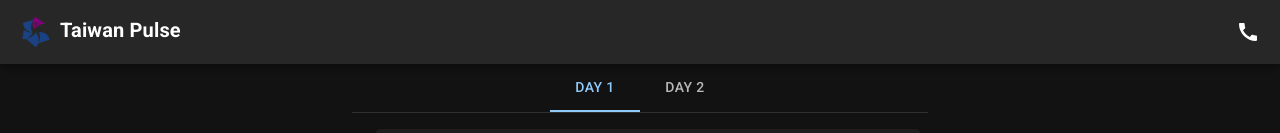
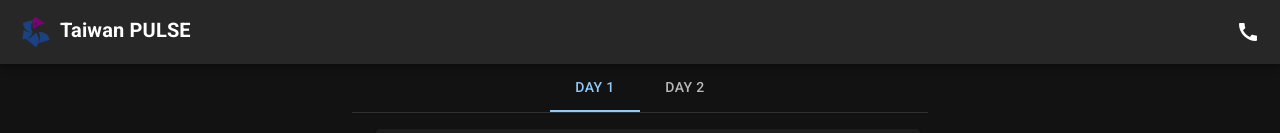
Before and after one commit to Asing1001/taiwan-pulse, a React (Create React App) app: page / in a window 1280 px wide. Shown: the top 133 px of the page. Built offline with nearby package versions, Linux system fonts and the light colour scheme.

Commit message:
rename title pulse to PULSE

```diff
--- a/public/index.html
+++ b/public/index.html
@@ -6,7 +6,7 @@
     <link rel="favicon" href="/favicon.ico" />
     <meta name="viewport" content="width=device-width, initial-scale=1.0, viewport-fit=cover">
     <meta name="theme-color" content="#000000" />
-    <meta name="description" content="Taiwan Pulse" />
+    <meta name="description" content="Taiwan PULSE" />
     <link rel="apple-touch-icon" href="%PUBLIC_URL%/logo192.png" />
     <!--
       manifest.json provides metadata used when your web app is installed on a
@@ -22,7 +22,7 @@
       work correctly both with client-side routing and a non-root public URL.
       Learn how to configure a non-root public URL by running `npm run build`.
     -->
-    <title>Taiwan Pulse</title>
+    <title>Taiwan PULSE</title>
     <link
       rel="stylesheet"
       href="https://fonts.googleapis.com/css?family=Roboto:300,400,500,700&display=swap"
--- a/src/HideAppBar.js
+++ b/src/HideAppBar.js
@@ -46,7 +46,7 @@ export default function HideAppBar(props) {
               <IconButton >
               <img src='/logo192.png' height="32px" alt='logo' />
               </IconButton>
-              Taiwan Pulse
+              Taiwan PULSE
             </Typography>
             <Box sx={{ flexGrow: 0 }}>
               <IconButton onClick={()=> window.open('tel:+886921056714', '_self')}>
```
Also changed, not shown: public/manifest.json.
